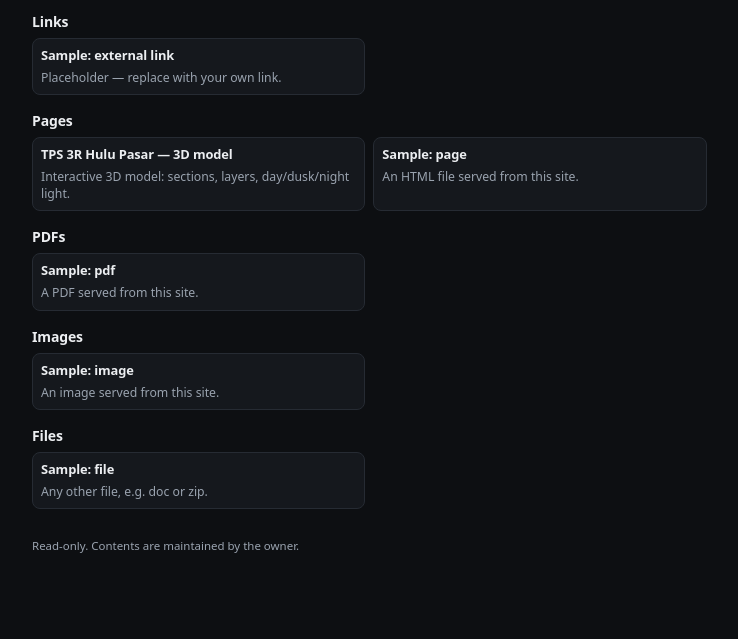
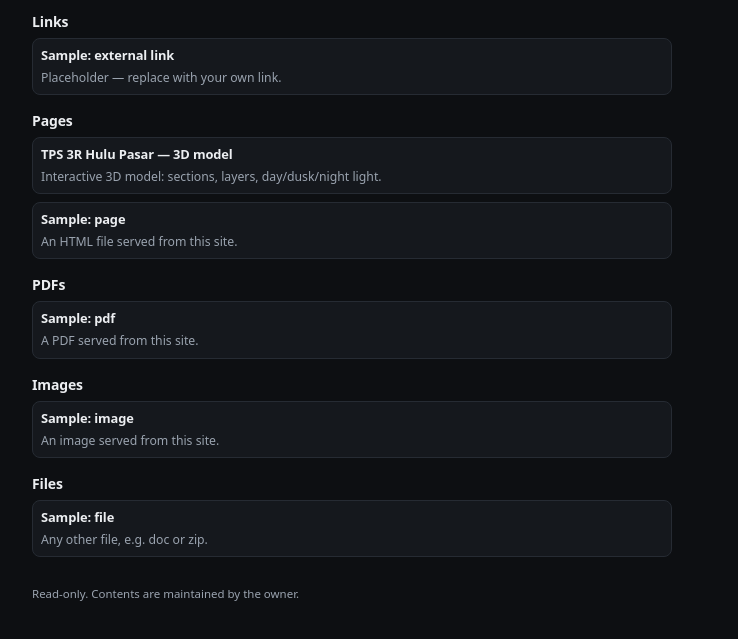
Before and after one commit to raeirie/list, a plain HTML site: page index.html in a window 1280 px wide. Shown: the part 45-684 px from the top of the page, without its empty margins (100-838 px from the left). Drawn offline with Linux system fonts and the light colour scheme.

Commit message:
List one card per row instead of a wrapping grid
The cards container was a responsive grid: three columns from 1024px up,
otherwise auto-fill. With only a handful of items that reads as tiles in a
row rather than a list, which is what the page is.

Switches .cards to a single column capped at a new --card-max token (640px),
so each item takes its own row and the note sits under the title instead of
far across a wide tile. Drops --grid-cols and --card-min along with the
1024px media query, since nothing references them now; leaving dead tokens in
the locked :root block is how a later tuning pass gets misled.

Verified by serving the repo over http and measuring with CDP at 1280x900
and 390x844: the Pages group reports grid-template-columns "640px" at
desktop with both cards at 640x57 and tops 182 and 247 (8px gap), and
"358px" full-width at phone. No clipping or horizontal overflow.

```diff
--- a/styles.css
+++ b/styles.css
@@ -23,9 +23,8 @@
   --section-gap:   16px;
   --card-padding:  8px;
 
-  /* grid */
-  --grid-cols: 3;
-  --card-min:  240px;
+  /* list */
+  --card-max:  640px;
 
   /* type */
   --base-size:     14px;
@@ -86,11 +85,7 @@ body {
 .cards {
   display: grid;
   gap: var(--gap);
-  grid-template-columns: repeat(auto-fill, minmax(min(100%, var(--card-min)), 1fr));
-}
-
-@media (min-width: 1024px) {
-  .cards { grid-template-columns: repeat(var(--grid-cols), minmax(0, 1fr)); }
+  grid-template-columns: minmax(0, var(--card-max));
 }
 
 /* --- card --------------------------------------------------------------- */
```
